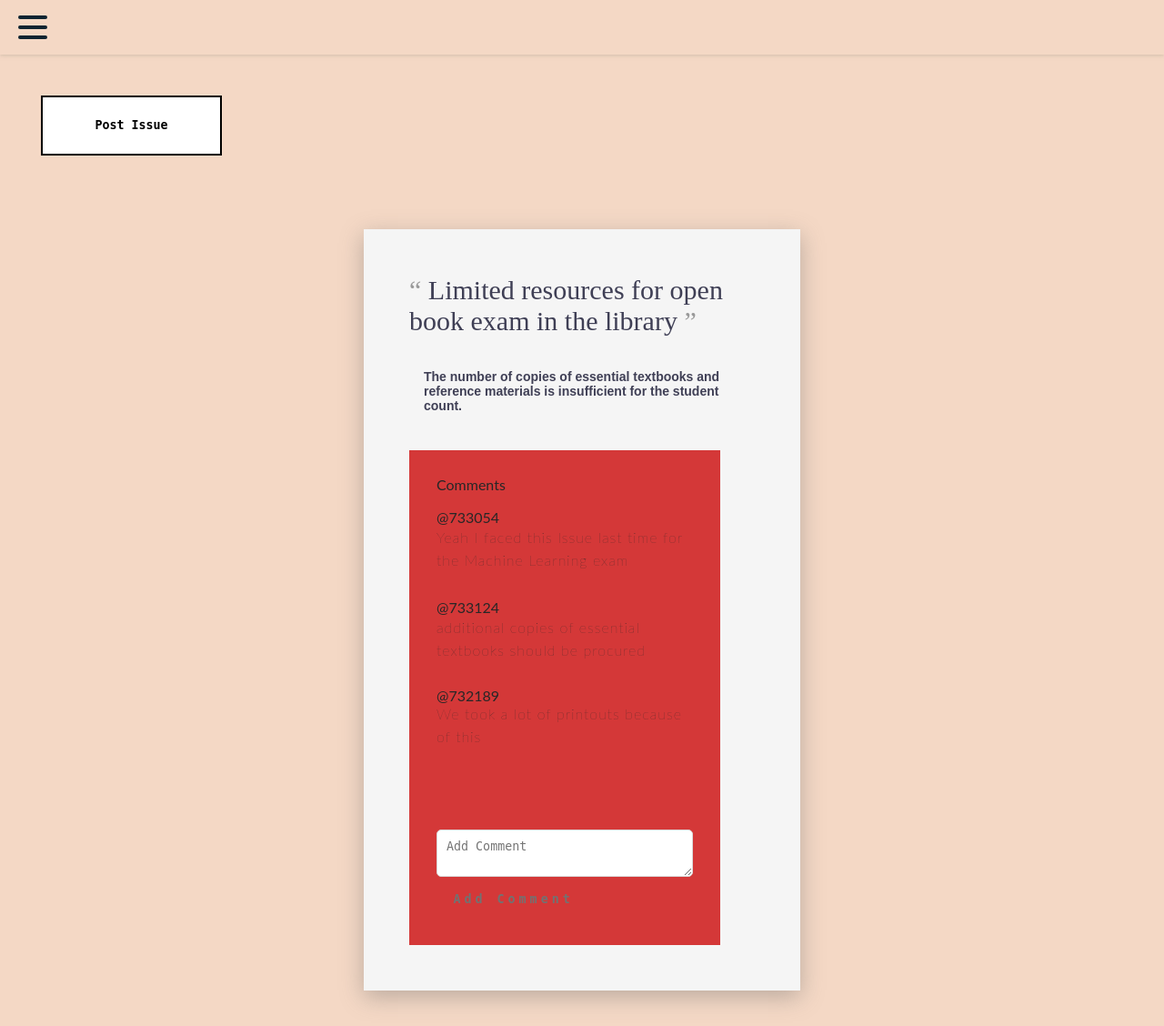
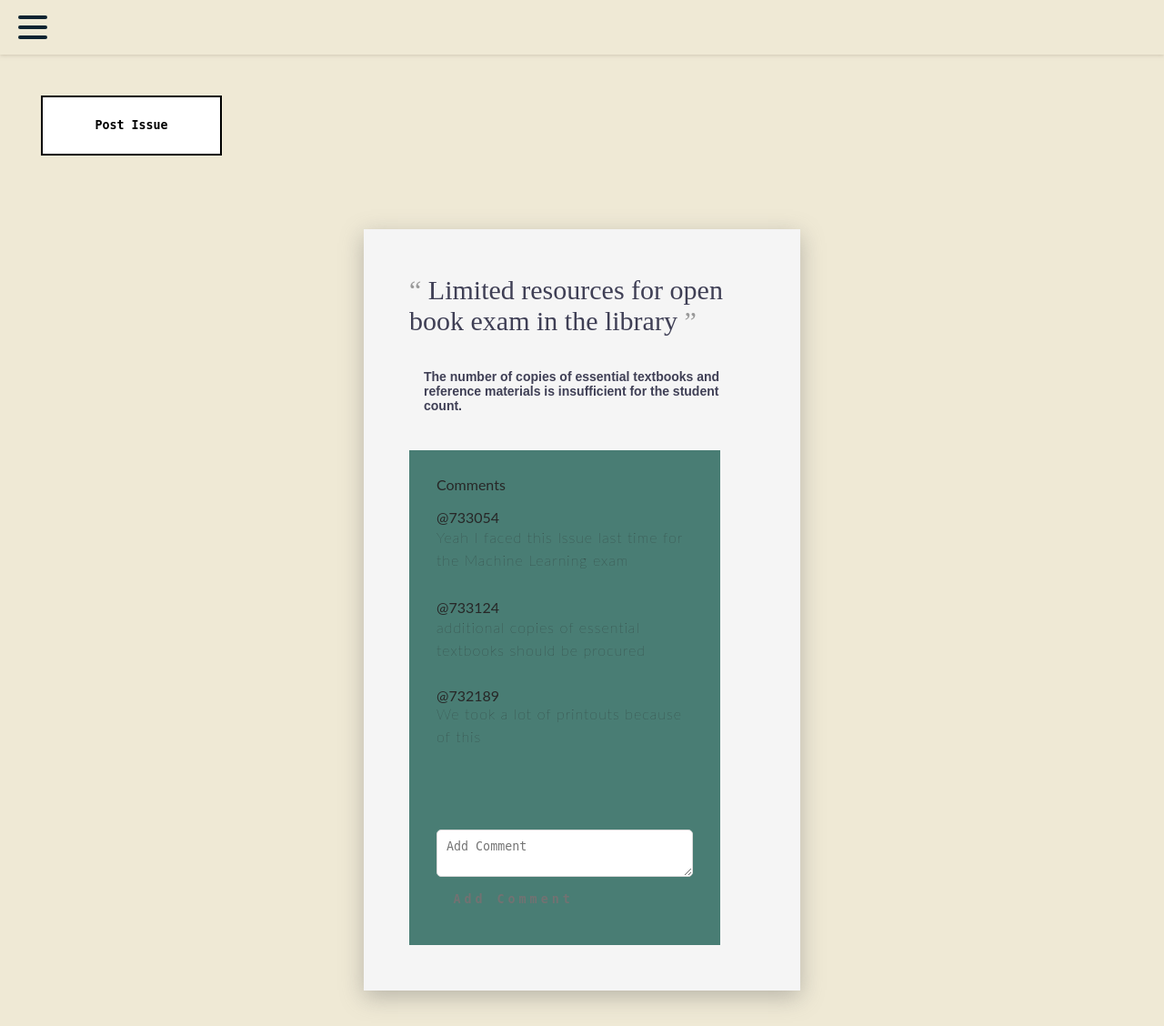
Before and after one commit to swetha3456/CampusConnect, a Django app: page /issuecentral/ in a window 1280 px wide. Shown: the whole page at 91% size. Run offline with Django 5.2, Linux system fonts and the light colour scheme; data comes from the database, SQL or seed files in the repository.

Commit message:
Update issuecentral.css

```diff
--- a/wordle/wordleapp/static/wordleapp/issuecentral.css
+++ b/wordle/wordleapp/static/wordleapp/issuecentral.css
@@ -1,6 +1,6 @@
 body {
   font-family: 'lato', sans-serif;
-    background-color: #f4d8c5;
+  background-color: #EFE9D5;
 width: 100%;
 max-width: 100%
 }
@@ -162,8 +162,8 @@ body {
 
 :root{
   --bg-color-1: #ffffff;
-    --bg-color-2: #d36608;
-    --bg-color-3: #f6c8a8;
+  --bg-color-2: #497D74;
+  --bg-color-3: #71BBB2;
   --padding: 1rem 4rem;
   --font-family: monospace;
   --step: 0.5rem;
@@ -317,7 +317,7 @@ body {
 
 
 .containerc {
-  background: #d43838;
+background: #497D74;
 padding: 30px;
 /* width: 57%; */
 margin-top: 1%;
@@ -365,7 +365,7 @@ body {
 letter-spacing: 4px; }
 
 .comments-section .btn-default:hover {
-  background-color: #cc3642;
+background-color: #497D74;
 color: #fff; }
 
 
```
Lines whose indentation alone changed are shown as unchanged.
